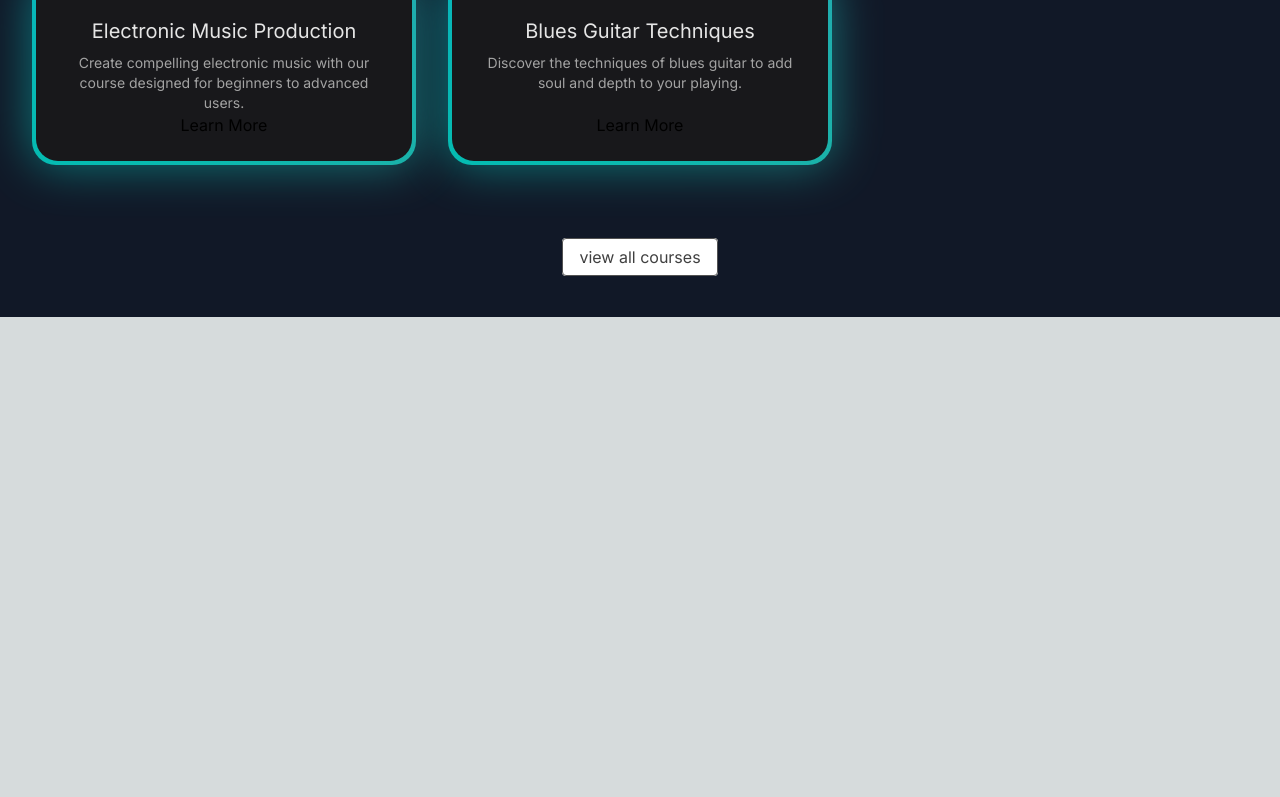
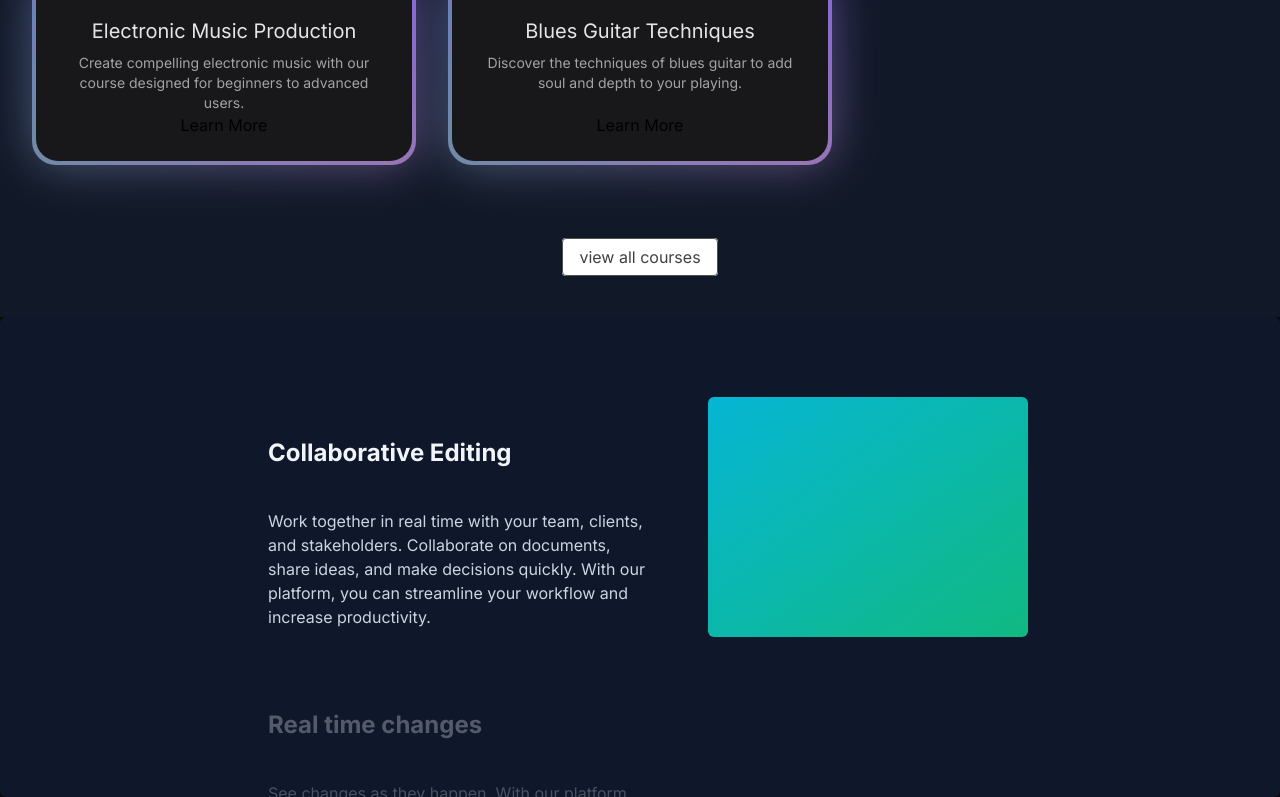
Before and after one commit to kushwahadev/musical_school, a Next.js app: page / in a window 1280 px wide. Shown: the part 1051-1848 px from the top of the page. Before the commit the page ends 1368 px from the top, so only its background shows below. Built offline with nearby package versions, Linux system fonts and the light colour scheme.

Commit message:
some more components

```diff
--- a/src/app/page.tsx
+++ b/src/app/page.tsx
@@ -1,11 +1,13 @@
 import HeroSection from "@/components/HeroSection";
 import FeaturedCourses from "@/components/FeaturedCourses";
+import WhyChooseUs from "@/components/WhyChooseUs";
 
 export default function Home() {
   return (
     <main className="min-h-screen bg-black/[0.96] antialiased bg-grid-white/[0.02] ">
       <HeroSection />
       <FeaturedCourses />
+      <WhyChooseUs />
     </main>
   );
 }
--- /dev/null
+++ b/src/components/WhyChooseUs.tsx
@@ -0,0 +1,61 @@
+"use client";
+import React from "react";
+import { StickyScroll } from "./ui/sticky-scroll-reveal";
+
+const musicSchoolContent = [
+  {
+    title: "Collaborative Editing",
+    description:
+      "Work together in real time with your team, clients, and stakeholders. Collaborate on documents, share ideas, and make decisions quickly. With our platform, you can streamline your workflow and increase productivity.",
+  },
+  {
+    title: "Real time changes",
+    description:
+      "See changes as they happen. With our platform, you can track every modification in real time. No more confusion about the latest version of your project. Say goodbye to the chaos of version control and embrace the simplicity of real-time updates.",
+    content: (
+      <div className="h-full w-full  flex items-center justify-center text-white"></div>
+    ),
+  },
+  {
+    title: "Version control",
+    description:
+      "Experience real-time updates and never stress about version control again. Our platform ensures that you're always working on the most recent version of your project, eliminating the need for constant manual updates. Stay in the loop, keep your team aligned, and maintain the flow of your work without any interruptions.",
+    content: (
+      <div className="h-full w-full bg-[linear-gradient(to_bottom_right,var(--orange-500),var(--yellow-500))] flex items-center justify-center text-white"></div>
+    ),
+  },
+  {
+    title: "Running out of content",
+    description:
+      "Experience real-time updates and never stress about version control again. Our platform ensures that you're always working on the most recent version of your project, eliminating the need for constant manual updates. Stay in the loop, keep your team aligned, and maintain the flow of your work without any interruptions.",
+    content: (
+      <div className="h-full w-full bg-[linear-gradient(to_bottom_right,var(--cyan-500),var(--emerald-500))] flex items-center justify-center text-white"></div>
+    ),
+  },
+  {
+    title: "why we are best",
+    description:
+      "Experience real-time updates and never stress about version control again. Our platform ensures that you're always working on the most recent version of your project, eliminating the need for constant manual updates. Stay in the loop, keep your team aligned, and maintain the flow of your work without any interruptions.",
+    content: (
+      <div className="h-full w-full bg-[linear-gradient(to_bottom_right,var(--teal-500),var(--white-500))] flex items-center justify-center text-white"></div>
+    ),
+  },
+  {
+    title: "the best to work with",
+    description:
+      "Experience real-time updates and never stress about version control again. Our platform ensures that you're always working on the most recent version of your project, eliminating the need for constant manual updates. Stay in the loop, keep your team aligned, and maintain the flow of your work without any interruptions.",
+    content: (
+      <div className="h-full w-full bg-[linear-gradient(to_bottom_right,var(--red-500),var(--sky-500))] flex items-center justify-center text-white"></div>
+    ),
+  },
+];
+
+function WhyChooseUs() {
+  return (
+    <div>
+      <StickyScroll content={musicSchoolContent} />
+    </div>
+  );
+}
+
+export default WhyChooseUs;
--- /dev/null
+++ b/src/components/ui/sticky-scroll-reveal.tsx
@@ -0,0 +1,105 @@
+"use client";
+import React, { useRef } from "react";
+import { useMotionValueEvent, useScroll } from "framer-motion";
+import { motion } from "framer-motion";
+import { cn } from "@/utils/cn";
+
+export const StickyScroll = ({
+  content,
+  contentClassName,
+}: {
+  content: {
+    title: string;
+    description: string;
+    content?: React.ReactNode | any;
+  }[];
+  contentClassName?: string;
+}) => {
+  const [activeCard, setActiveCard] = React.useState(0);
+  const ref = useRef<any>(null);
+  const { scrollYProgress } = useScroll({
+    // uncomment line 22 and comment line 23 if you DONT want the overflow container and want to have it change on the entire page scroll
+    // target: ref
+    container: ref,
+    offset: ["start start", "end start"],
+  });
+  const cardLength = content.length;
+
+  useMotionValueEvent(scrollYProgress, "change", (latest) => {
+    const cardsBreakpoints = content.map((_, index) => index / cardLength);
+    const closestBreakpointIndex = cardsBreakpoints.reduce(
+      (acc, breakpoint, index) => {
+        const distance = Math.abs(latest - breakpoint);
+        if (distance < Math.abs(latest - cardsBreakpoints[acc])) {
+          return index;
+        }
+        return acc;
+      },
+      0
+    );
+    setActiveCard(closestBreakpointIndex);
+  });
+
+  const backgroundColors = [
+    "var(--slate-900)",
+    "var(--black)",
+    "var(--neutral-900)",
+  ];
+  const linearGradients = [
+    "linear-gradient(to bottom right, var(--cyan-500), var(--emerald-500))",
+    "linear-gradient(to bottom right, var(--pink-500), var(--indigo-500))",
+    "linear-gradient(to bottom right, var(--orange-500), var(--yellow-500))",
+  ];
+  return (
+    <motion.div
+      animate={{
+        backgroundColor: backgroundColors[activeCard % backgroundColors.length],
+      }}
+      className="h-[30rem] overflow-y-auto flex justify-center relative space-x-10 rounded-md p-10"
+      ref={ref}
+    >
+      <div className="div relative flex items-start px-4">
+        <div className="max-w-2xl">
+          {content.map((item, index) => (
+            <div key={item.title + index} className="my-20">
+              <motion.h2
+                initial={{
+                  opacity: 0,
+                }}
+                animate={{
+                  opacity: activeCard === index ? 1 : 0.3,
+                }}
+                className="text-2xl font-bold text-slate-100"
+              >
+                {item.title}
+              </motion.h2>
+              <motion.p
+                initial={{
+                  opacity: 0,
+                }}
+                animate={{
+                  opacity: activeCard === index ? 1 : 0.3,
+                }}
+                className="text-kg text-slate-300 max-w-sm mt-10"
+              >
+                {item.description}
+              </motion.p>
+            </div>
+          ))}
+          <div className="h-40" />
+        </div>
+      </div>
+      <motion.div
+        animate={{
+          background: linearGradients[activeCard % linearGradients.length],
+        }}
+        className={cn(
+          "hidden lg:block h-60 w-80 rounded-md bg-white sticky top-10 overflow-hidden",
+          contentClassName
+        )}
+      >
+        {content[activeCard].content ?? null}
+      </motion.div>
+    </motion.div>
+  );
+};
```
